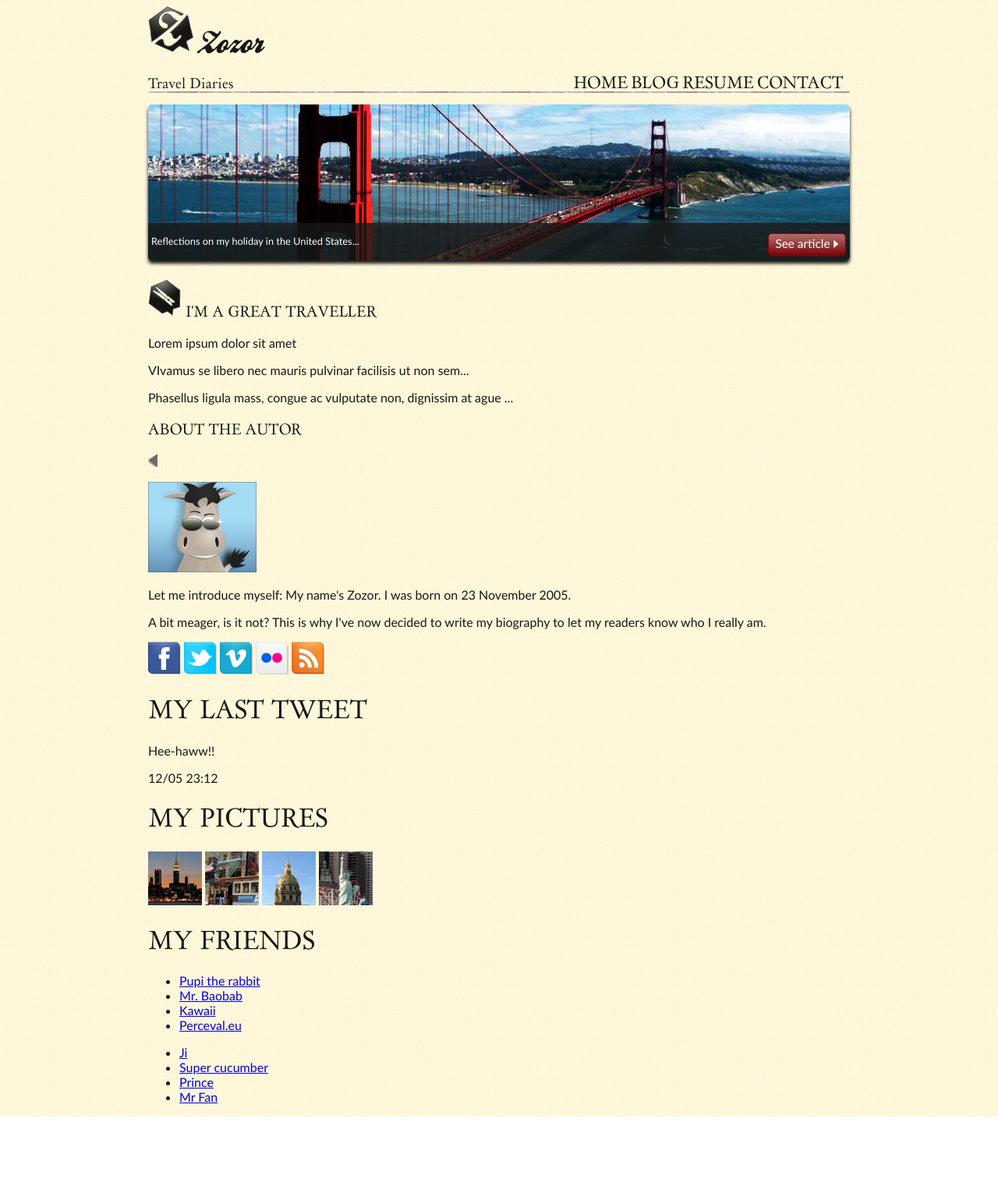
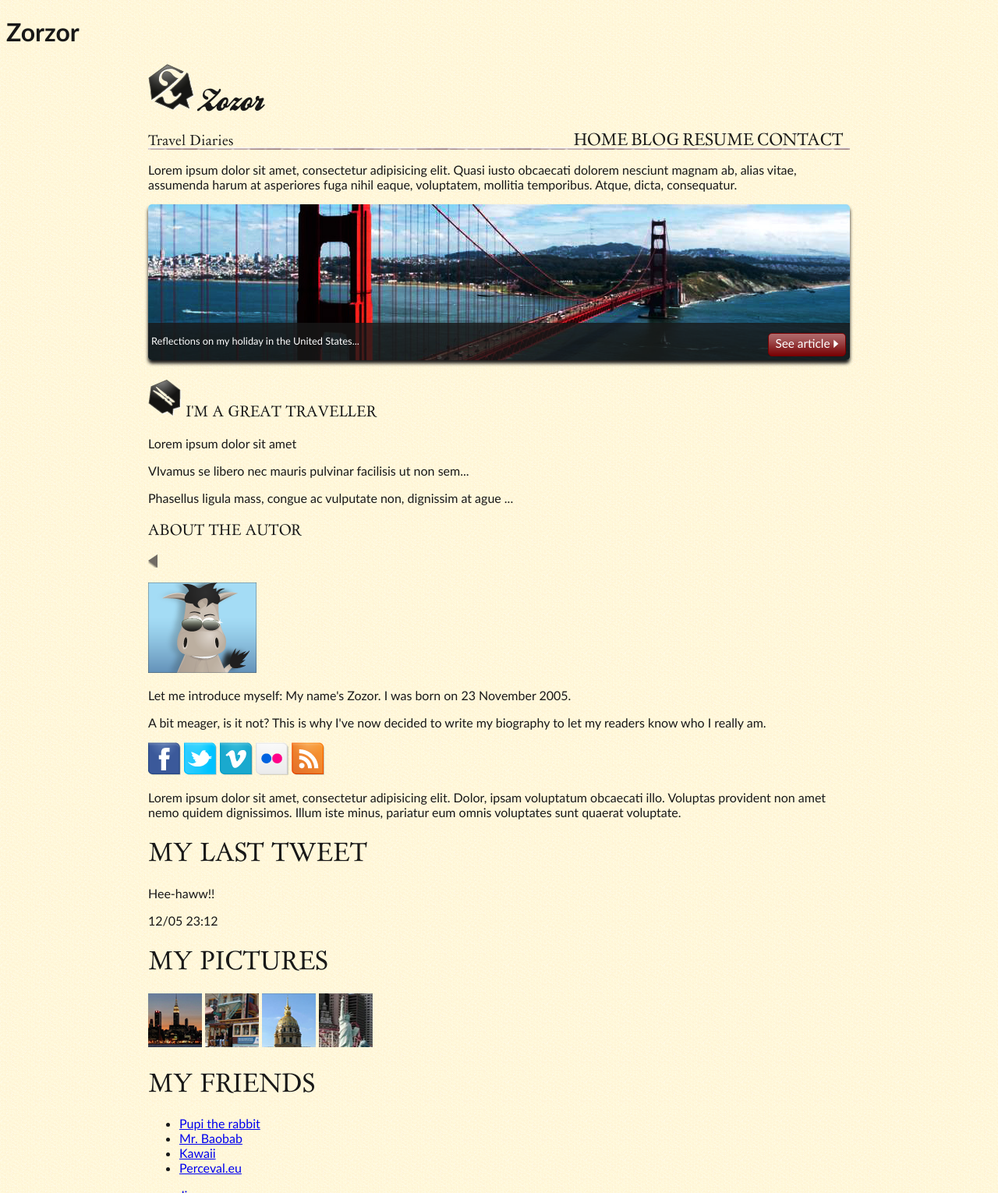
Before and after one commit to warmab13/html6, a plain HTML site: page Zozor/index.html in a window 1280 px wide. Shown: the top 1530 px of the page at 78% size. Before the commit the page ends 1432 px from the top, so only its background shows below. Drawn offline with Linux system fonts and the light colour scheme.

Commit message:
Change title and addded a p tags

```diff
--- a/Zozor/index.html
+++ b/Zozor/index.html
@@ -6,6 +6,7 @@
 	<title>Zozor - Travel Diaries</title>
 </head>
 <body>
+	<h1>Zorzor</h1>
 	<div id="main_wrapper">
 		<header>
 			<div id="main_title">
@@ -20,7 +21,7 @@
 				<a href="#">Contact</a>
 			</nav>
 		</header>
-
+		<p>Lorem ipsum dolor sit amet, consectetur adipisicing elit. Quasi iusto obcaecati dolorem nesciunt magnam ab, alias vitae, assumenda harum at asperiores fuga nihil eaque, voluptatem, mollitia temporibus. Atque, dicta, consequatur.</p>
 		<div id="banner_image">
 			<div id="banner_description">
 				Reflections on my holiday in the United States...
@@ -58,7 +59,7 @@
 				</p>
 			</aside>
 		</section>
-
+		<p>Lorem ipsum dolor sit amet, consectetur adipisicing elit. Dolor, ipsam voluptatum obcaecati illo. Voluptas provident non amet nemo quidem dignissimos. Illum iste minus, pariatur eum omnis voluptates sunt quaerat voluptate.</p>
 		<footer>
 			<div id="tweet">
 				<h1>My last tweet</h1>
```
